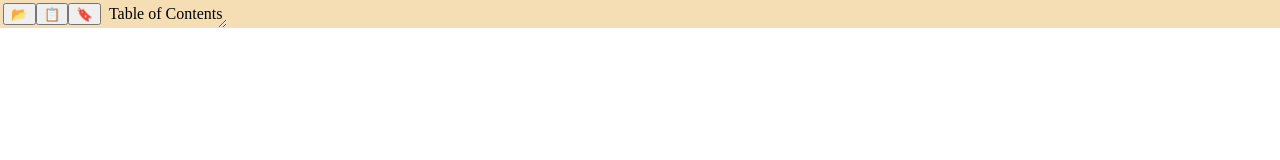
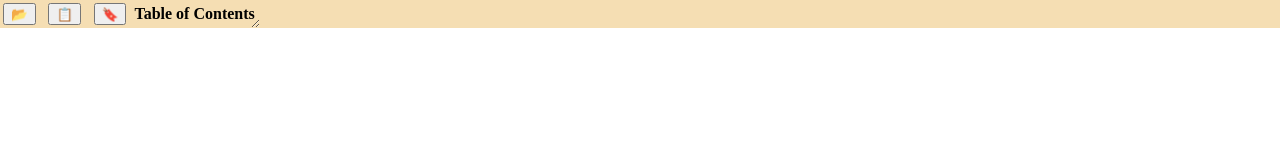
Before and after one commit to jcmsj/vuk, a Vue app: page / in a window 1280 px wide. Both pictures are taken after a click on the button "Table of contents". Shown: the top 160 px of the page. Built offline with nearby package versions, Linux system fonts and the light colour scheme.

Commit message:
layout margin improvements

```diff
--- a/src/components/panels/Bookmarks.vue
+++ b/src/components/panels/Bookmarks.vue
@@ -1,6 +1,6 @@
 <template>
     <ol>
-        <b>Bookmarks</b>
+        <b class="tab-label">Bookmarks</b>
         <li
             v-for="[key, previewText] of Bookmarks.items"
             :key="key"
--- a/src/components/panels/NodeStart.vue
+++ b/src/components/panels/NodeStart.vue
@@ -13,7 +13,6 @@
         >
         </NodeEnd>
 
-        <!-- Leaf -->
         <a
             v-else
             class="item"
@@ -24,7 +23,6 @@
     </div>
 </div>
 </template>
-
 <script setup>
 import {ref} from "vue"
 import NodeEnd from "./NodeEnd.vue";
--- a/src/components/panels/SidePanel.vue
+++ b/src/components/panels/SidePanel.vue
@@ -90,6 +90,8 @@ function changeTab(i) {
 .default-text
   text-align: center
 
+b.tab-label
+  text-align: center
 </style>
 <style lang='sass' scoped>
 aside
@@ -110,7 +112,7 @@ section
     transform: translateY(-30vh)
     transition: max-height 70ms
     max-height: 0
-
+    padding: 1vh 1vw
     &[active="true"]
       max-height: 30vh
       transform: translateY(0)
@@ -136,6 +138,7 @@ section
 nav
   display: flex
   row-gap: 1vh
+  column-gap: 1vw
   padding: 3px
 
   @media screen and (hover: hover) and (min-width: 1024px)
--- a/src/components/panels/TOC.vue
+++ b/src/components/panels/TOC.vue
@@ -1,16 +1,13 @@
 <template>
-    <div v-if="TOC.items.size == 0"
-        class="default-text"
-    >
-        Table of Contents
-    </div>
+<div>
+    <b class="tab-label">Table of Contents</b>
     <NodeStart
-        v-else
         :active="true"
         :items="TOC.items"
         :level="0"
     >
     </NodeStart>
+</div>
 </template>
 
 <script setup>
```
